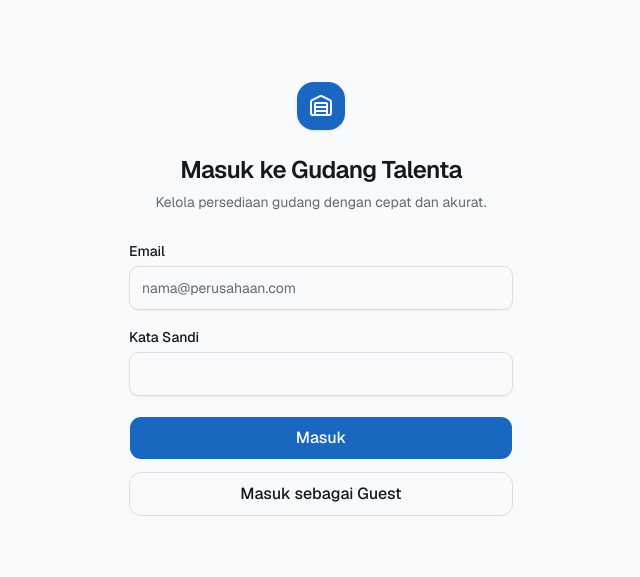
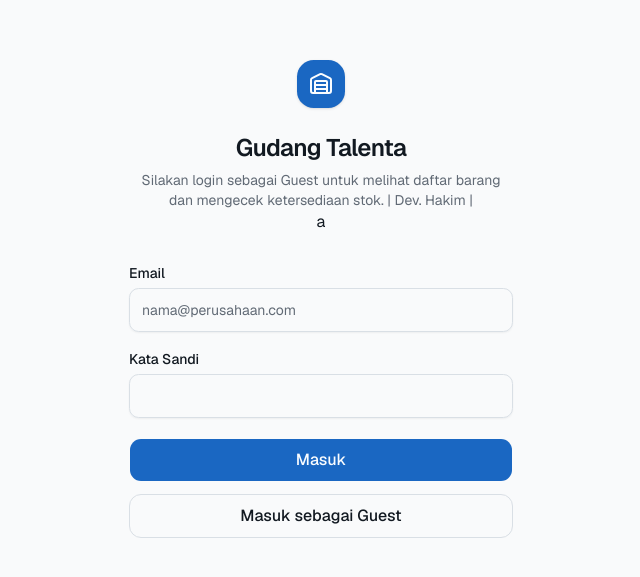
Before and after one commit to Hanspyyyy/gudangtalenta, a Next.js app in the folder guest-login-system/inventory-management-system/: page /auth/login in a window 1280 px wide. Shown: the part 101-678 px from the top of the page, without its empty margins (319-959 px from the left). Built offline with nearby package versions, Linux system fonts and the light colour scheme.

Commit message:
Update page.tsx

```diff
--- a/guest-login-system/inventory-management-system/app/auth/login/page.tsx
+++ b/guest-login-system/inventory-management-system/app/auth/login/page.tsx
@@ -45,11 +45,11 @@ export default function LoginPage() {
           <BrandLogo size="lg" showText={false} />
           <div className="space-y-1.5">
             <h1 className="text-2xl font-semibold tracking-tight text-balance">
-              Masuk ke Gudang Talenta
+              Gudang Talenta
             </h1>
             <p className="text-sm text-muted-foreground text-pretty">
-              Kelola persediaan gudang dengan cepat dan akurat.
-            </p>
+              Silakan login sebagai Guest untuk melihat daftar barang dan mengecek ketersediaan stok. | Dev. Hakim |
+            </p>a
           </div>
         </div>
 
```
